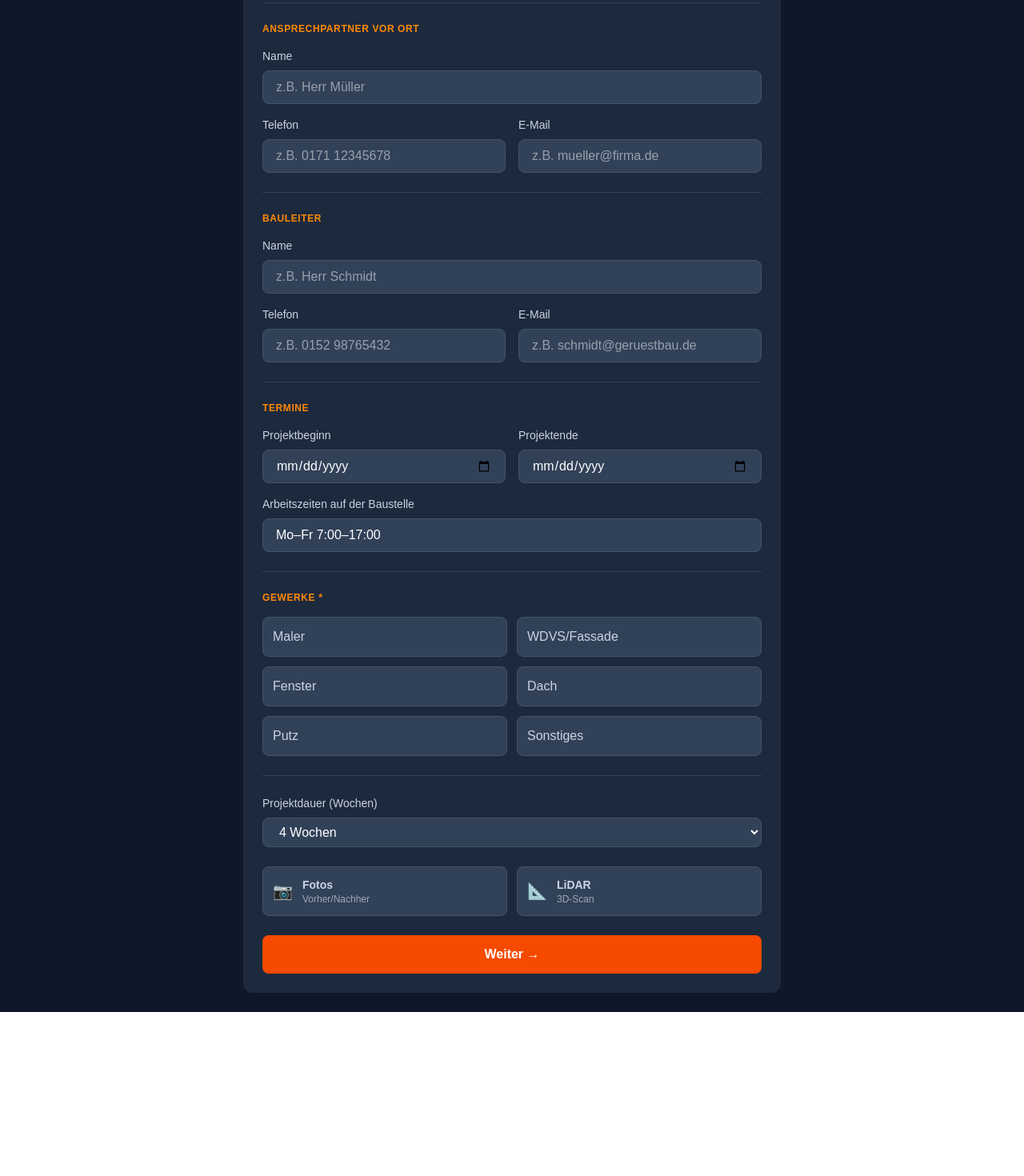
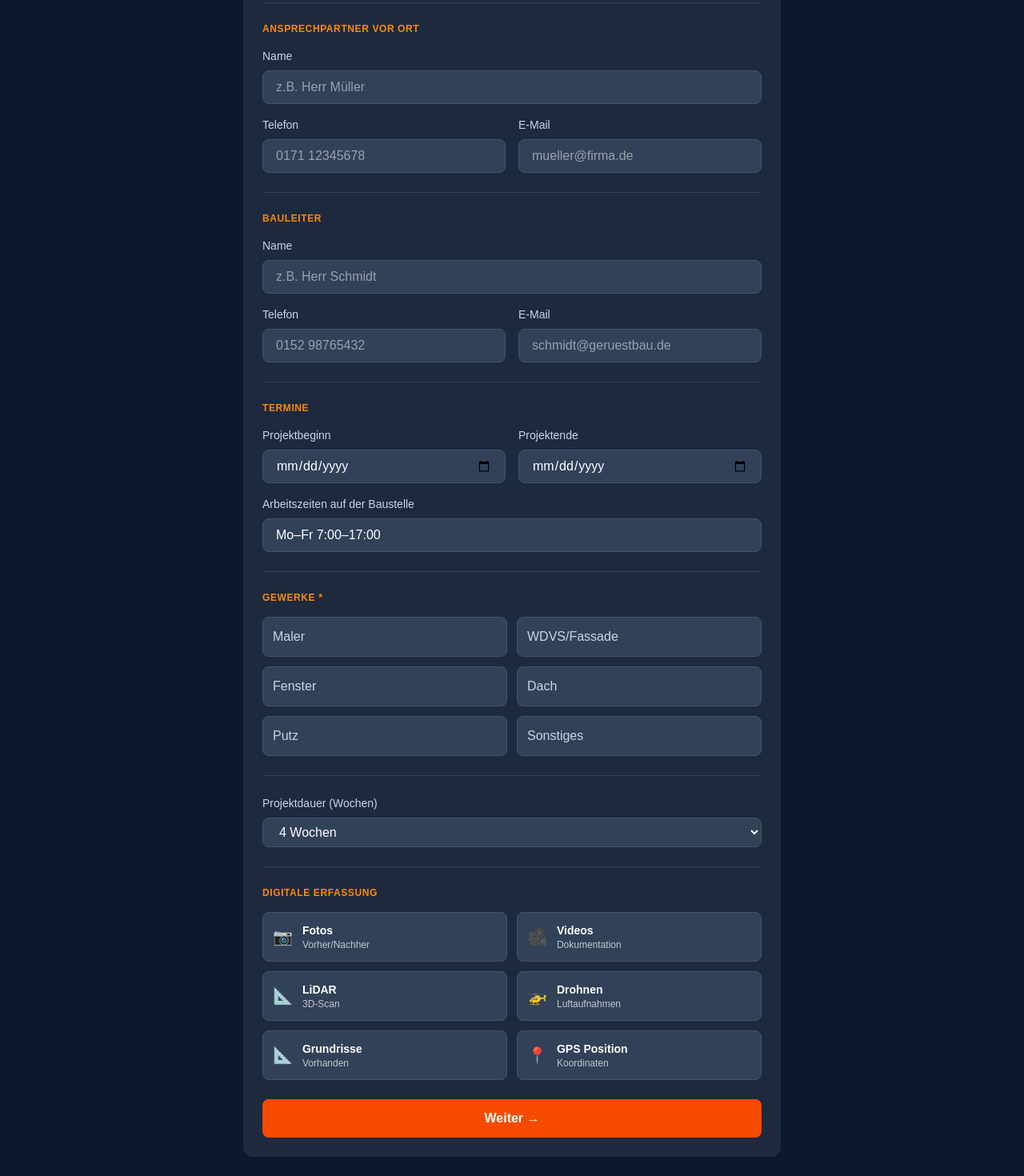
Before and after one commit to A-I-Integration/scaffold-os, a Next.js app: page /aufmass in a window 1280 px wide. Shown: the part 357-1827 px from the top of the page at 80% size. Before the commit the page ends 1622 px from the top, so only its background shows below. Built offline with nearby package versions, Linux system fonts and the light colour scheme.

Commit message:
Modul 1 erweitert: Videos, Drohnen, Grundrisse, GPS, Werbeanlagen, Hauseingaenge

```diff
--- a/app/aufmass/page.tsx
+++ b/app/aufmass/page.tsx
@@ -7,32 +7,25 @@ export default function AufmassPage() {
   const router = useRouter();
 
   const [form, setForm] = useState({
-    // Projekt
     name: '',
     adresse: '',
-
-    // Ansprechpartner
     ansprechpartnerName: '',
     ansprechpartnerTelefon: '',
     ansprechpartnerEmail: '',
-
-    // Bauleiter
     bauleiterName: '',
     bauleiterTelefon: '',
     bauleiterEmail: '',
-
-    // Termine
     projektbeginn: '',
     projektende: '',
     arbeitszeiten: 'Mo–Fr 7:00–17:00',
-
-    // Gewerke & Dauer
     gewerke: [] as string[],
     dauer: '4',
-
-    // Dokumentation
     fotos: false,
+    videos: false,
     lidar: false,
+    drohnen: false,
+    grundrisse: false,
+    gps: false,
   });
 
   const gewerkListe = ['Maler', 'WDVS/Fassade', 'Fenster', 'Dach', 'Putz', 'Sonstiges'];
@@ -86,28 +79,20 @@ export default function AufmassPage() {
           {/* Projekt */}
           <div className="border-b border-slate-700 pb-6">
             <h3 className="text-orange-400 text-xs font-bold uppercase tracking-wider mb-4">Projekt</h3>
-
             <div className="space-y-4">
               <div>
                 <label className="block text-sm font-medium mb-2 text-slate-300">Projektname / Kunde *</label>
-                <input
-                  type="text"
-                  value={form.name}
+                <input type="text" value={form.name}
                   onChange={(e) => setForm({...form, name: e.target.value})}
-                  className="w-full bg-slate-700 border border-slate-600 rounded-lg px-4 py-2 text-white focus:outline-none focus:border-orange-500"
-                  placeholder="z.B. Merola"
-                />
+                  className="w-full bg-slate-700 border border-slate-600 rounded-lg px-4 py-2 text-white"
+                  placeholder="z.B. Merola" />
               </div>
-
               <div>
                 <label className="block text-sm font-medium mb-2 text-slate-300">Baustellenadresse *</label>
-                <input
-                  type="text"
-                  value={form.adresse}
+                <input type="text" value={form.adresse}
                   onChange={(e) => setForm({...form, adresse: e.target.value})}
-                  className="w-full bg-slate-700 border border-slate-600 rounded-lg px-4 py-2 text-white focus:outline-none focus:border-orange-500"
-                  placeholder="z.B. Bänkstegge 14"
-                />
+                  className="w-full bg-slate-700 border border-slate-600 rounded-lg px-4 py-2 text-white"
+                  placeholder="z.B. Bänkstegge 14" />
               </div>
             </div>
           </div>
@@ -115,38 +100,28 @@ export default function AufmassPage() {
           {/* Ansprechpartner */}
           <div className="border-b border-slate-700 pb-6">
             <h3 className="text-orange-400 text-xs font-bold uppercase tracking-wider mb-4">Ansprechpartner vor Ort</h3>
-
             <div className="space-y-4">
               <div>
                 <label className="block text-sm font-medium mb-2 text-slate-300">Name</label>
-                <input
-                  type="text"
-                  value={form.ansprechpartnerName}
+                <input type="text" value={form.ansprechpartnerName}
                   onChange={(e) => setForm({...form, ansprechpartnerName: e.target.value})}
-                  className="w-full bg-slate-700 border border-slate-600 rounded-lg px-4 py-2 text-white focus:outline-none focus:border-orange-500"
-                  placeholder="z.B. Herr Müller"
-                />
+                  className="w-full bg-slate-700 border border-slate-600 rounded-lg px-4 py-2 text-white"
+                  placeholder="z.B. Herr Müller" />
               </div>
               <div className="grid grid-cols-2 gap-4">
                 <div>
                   <label className="block text-sm font-medium mb-2 text-slate-300">Telefon</label>
-                  <input
-                    type="tel"
-                    value={form.ansprechpartnerTelefon}
+                  <input type="tel" value={form.ansprechpartnerTelefon}
                     onChange={(e) => setForm({...form, ansprechpartnerTelefon: e.target.value})}
-                    className="w-full bg-slate-700 border border-slate-600 rounded-lg px-4 py-2 text-white focus:outline-none focus:border-orange-500"
-                    placeholder="z.B. 0171 12345678"
-                  />
+                    className="w-full bg-slate-700 border border-slate-600 rounded-lg px-4 py-2 text-white"
+                    placeholder="0171 12345678" />
                 </div>
                 <div>
                   <label className="block text-sm font-medium mb-2 text-slate-300">E-Mail</label>
-                  <input
-                    type="email"
-                    value={form.ansprechpartnerEmail}
+                  <input type="email" value={form.ansprechpartnerEmail}
                     onChange={(e) => setForm({...form, ansprechpartnerEmail: e.target.value})}
-                    className="w-full bg-slate-700 border border-slate-600 rounded-lg px-4 py-2 text-white focus:outline-none focus:border-orange-500"
-                    placeholder="z.B. mueller@firma.de"
-                  />
+                    className="w-full bg-slate-700 border border-slate-600 rounded-lg px-4 py-2 text-white"
+                    placeholder="mueller@firma.de" />
                 </div>
               </div>
             </div>
@@ -155,38 +130,28 @@ export default function AufmassPage() {
           {/* Bauleiter */}
           <div className="border-b border-slate-700 pb-6">
             <h3 className="text-orange-400 text-xs font-bold uppercase tracking-wider mb-4">Bauleiter</h3>
-
             <div className="space-y-4">
               <div>
                 <label className="block text-sm font-medium mb-2 text-slate-300">Name</label>
-                <input
-                  type="text"
-                  value={form.bauleiterName}
+                <input type="text" value={form.bauleiterName}
                   onChange={(e) => setForm({...form, bauleiterName: e.target.value})}
-                  className="w-full bg-slate-700 border border-slate-600 rounded-lg px-4 py-2 text-white focus:outline-none focus:border-orange-500"
-                  placeholder="z.B. Herr Schmidt"
-                />
+                  className="w-full bg-slate-700 border border-slate-600 rounded-lg px-4 py-2 text-white"
+                  placeholder="z.B. Herr Schmidt" />
               </div>
               <div className="grid grid-cols-2 gap-4">
                 <div>
                   <label className="block text-sm font-medium mb-2 text-slate-300">Telefon</label>
-                  <input
-                    type="tel"
-                    value={form.bauleiterTelefon}
+                  <input type="tel" value={form.bauleiterTelefon}
                     onChange={(e) => setForm({...form, bauleiterTelefon: e.target.value})}
-                    className="w-full bg-slate-700 border border-slate-600 rounded-lg px-4 py-2 text-white focus:outline-none focus:border-orange-500"
-                    placeholder="z.B. 0152 98765432"
-                  />
+                    className="w-full bg-slate-700 border border-slate-600 rounded-lg px-4 py-2 text-white"
+                    placeholder="0152 98765432" />
                 </div>
                 <div>
                   <label className="block text-sm font-medium mb-2 text-slate-300">E-Mail</label>
-                  <input
-                    type="email"
-                    value={form.bauleiterEmail}
+                  <input type="email" value={form.bauleiterEmail}
                     onChange={(e) => setForm({...form, bauleiterEmail: e.target.value})}
-                    className="w-full bg-slate-700 border border-slate-600 rounded-lg px-4 py-2 text-white focus:outline-none focus:border-orange-500"
-                    placeholder="z.B. schmidt@geruestbau.de"
-                  />
+                    className="w-full bg-slate-700 border border-slate-600 rounded-lg px-4 py-2 text-white"
+                    placeholder="schmidt@geruestbau.de" />
                 </div>
               </div>
             </div>
@@ -195,28 +160,20 @@ export default function AufmassPage() {
           {/* Termine */}
           <div className="border-b border-slate-700 pb-6">
             <h3 className="text-orange-400 text-xs font-bold uppercase tracking-wider mb-4">Termine</h3>
-
             <div className="grid grid-cols-2 gap-4">
               <div>
                 <label className="block text-sm font-medium mb-2 text-slate-300">Projektbeginn</label>
-                <input
-                  type="date"
-                  value={form.projektbeginn}
+                <input type="date" value={form.projektbeginn}
                   onChange={(e) => setForm({...form, projektbeginn: e.target.value})}
-                  className="w-full bg-slate-700 border border-slate-600 rounded-lg px-4 py-2 text-white focus:outline-none focus:border-orange-500"
-                />
+                  className="w-full bg-slate-700 border border-slate-600 rounded-lg px-4 py-2 text-white" />
               </div>
               <div>
                 <label className="block text-sm font-medium mb-2 text-slate-300">Projektende</label>
-                <input
-                  type="date"
-                  value={form.projektende}
+                <input type="date" value={form.projektende}
                   onChange={(e) => setForm({...form, projektende: e.target.value})}
-                  className="w-full bg-slate-700 border border-slate-600 rounded-lg px-4 py-2 text-white focus:outline-none focus:border-orange-500"
-                />
+                  className="w-full bg-slate-700 border border-slate-600 rounded-lg px-4 py-2 text-white" />
               </div>
             </div>
-
             {getStandzeit() && (
               <div className="mt-3 bg-blue-900/30 border border-blue-500/50 rounded-lg p-3">
                 <div className="text-blue-400 text-sm">
@@ -224,16 +181,12 @@ export default function AufmassPage() {
                 </div>
               </div>
             )}
-
             <div className="mt-4">
               <label className="block text-sm font-medium mb-2 text-slate-300">Arbeitszeiten auf der Baustelle</label>
-              <input
-                type="text"
-                value={form.arbeitszeiten}
+              <input type="text" value={form.arbeitszeiten}
                 onChange={(e) => setForm({...form, arbeitszeiten: e.target.value})}
-                className="w-full bg-slate-700 border border-slate-600 rounded-lg px-4 py-2 text-white focus:outline-none focus:border-orange-500"
-                placeholder="z.B. Mo–Fr 7:00–17:00"
-              />
+                className="w-full bg-slate-700 border border-slate-600 rounded-lg px-4 py-2 text-white"
+                placeholder="z.B. Mo–Fr 7:00–17:00" />
             </div>
           </div>
 
@@ -242,15 +195,8 @@ export default function AufmassPage() {
             <h3 className="text-orange-400 text-xs font-bold uppercase tracking-wider mb-4">Gewerke *</h3>
             <div className="grid grid-cols-2 gap-3">
               {gewerkListe.map(g => (
-                <button
-                  key={g}
-                  onClick={() => toggleGewerk(g)}
-                  className={`p-3 rounded-lg border text-left transition ${
-                    form.gewerke.includes(g)
-                      ? 'bg-orange-600/20 border-orange-500 text-orange-300'
-                      : 'bg-slate-700 border-slate-600 text-slate-300 hover:border-slate-500'
-                  }`}
-                >
+                <button key={g} onClick={() => toggleGewerk(g)}
+                  className={`p-3 rounded-lg border text-left transition ${form.gewerke.includes(g) ? 'bg-orange-600/20 border-orange-500 text-orange-300' : 'bg-slate-700 border-slate-600 text-slate-300'}`}>
                   {g}
                 </button>
               ))}
@@ -258,13 +204,10 @@ export default function AufmassPage() {
           </div>
 
           {/* Dauer */}
-          <div>
+          <div className="border-b border-slate-700 pb-6">
             <label className="block text-sm font-medium mb-2 text-slate-300">Projektdauer (Wochen)</label>
-            <select
-              value={form.dauer}
-              onChange={(e) => setForm({...form, dauer: e.target.value})}
-              className="w-full bg-slate-700 border border-slate-600 rounded-lg px-4 py-2 text-white focus:outline-none focus:border-orange-500"
-            >
+            <select value={form.dauer} onChange={(e) => setForm({...form, dauer: e.target.value})}
+              className="w-full bg-slate-700 border border-slate-600 rounded-lg px-4 py-2 text-white">
               <option value="1">1 Woche</option>
               <option value="2">2 Wochen</option>
               <option value="3">3 Wochen</option>
@@ -276,54 +219,54 @@ export default function AufmassPage() {
           </div>
 
           {/* Dokumentation */}
-          <div className="grid grid-cols-2 gap-3">
-            <button
-              onClick={() => setForm({...form, fotos: !form.fotos})}
-              className={`p-3 rounded-lg border text-left transition flex items-center gap-3 ${
-                form.fotos
-                  ? 'bg-orange-600/20 border-orange-500 text-orange-300'
-                  : 'bg-slate-700 border-slate-600 text-slate-300'
-              }`}
-            >
-              <span className="text-xl">📷</span>
-              <div>
-                <div className="font-semibold text-sm">Fotos</div>
-                <div className="text-xs opacity-70">Vorher/Nachher</div>
-              </div>
-            </button>
-            <button
-              onClick={() => setForm({...form, lidar: !form.lidar})}
-              className={`p-3 rounded-lg border text-left transition flex items-center gap-3 ${
-                form.lidar
-                  ? 'bg-orange-600/20 border-orange-500 text-orange-300'
-                  : 'bg-slate-700 border-slate-600 text-slate-300'
-              }`}
-            >
-              <span className="text-xl">📐</span>
-              <div>
-                <div className="font-semibold text-sm">LiDAR</div>
-                <div className="text-xs opacity-70">3D-Scan</div>
-              </div>
-            </button>
+          <div>
+            <h3 className="text-orange-400 text-xs font-bold uppercase tracking-wider mb-4">Digitale Erfassung</h3>
+            <div className="grid grid-cols-2 gap-3">
+              <button onClick={() => setForm({...form, fotos: !form.fotos})}
+                className={`p-3 rounded-lg border text-left transition flex items-center gap-3 ${form.fotos ? 'bg-orange-600/20 border-orange-500 text-orange-300' : 'bg-slate-700 border-slate-600'}`}>
+                <span className="text-xl">📷</span>
+                <div><div className="font-semibold text-sm">Fotos</div><div className="text-xs opacity-70">Vorher/Nachher</div></div>
+              </button>
+              <button onClick={() => setForm({...form, videos: !form.videos})}
+                className={`p-3 rounded-lg border text-left transition flex items-center gap-3 ${form.videos ? 'bg-orange-600/20 border-orange-500 text-orange-300' : 'bg-slate-700 border-slate-600'}`}>
+                <span className="text-xl">🎥</span>
+                <div><div className="font-semibold text-sm">Videos</div><div className="text-xs opacity-70">Dokumentation</div></div>
+              </button>
+              <button onClick={() => setForm({...form, lidar: !form.lidar})}
+                className={`p-3 rounded-lg border text-left transition flex items-center gap-3 ${form.lidar ? 'bg-orange-600/20 border-orange-500 text-orange-300' : 'bg-slate-700 border-slate-600'}`}>
+                <span className="text-xl">📐</span>
+                <div><div className="font-semibold text-sm">LiDAR</div><div className="text-xs opacity-70">3D-Scan</div></div>
+              </button>
+              <button onClick={() => setForm({...form, drohnen: !form.drohnen})}
+                className={`p-3 rounded-lg border text-left transition flex items-center gap-3 ${form.drohnen ? 'bg-orange-600/20 border-orange-500 text-orange-300' : 'bg-slate-700 border-slate-600'}`}>
+                <span className="text-xl">🚁</span>
+                <div><div className="font-semibold text-sm">Drohnen</div><div className="text-xs opacity-70">Luftaufnahmen</div></div>
+              </button>
+              <button onClick={() => setForm({...form, grundrisse: !form.grundrisse})}
+                className={`p-3 rounded-lg border text-left transition flex items-center gap-3 ${form.grundrisse ? 'bg-orange-600/20 border-orange-500 text-orange-300' : 'bg-slate-700 border-slate-600'}`}>
+                <span className="text-xl">📐</span>
+                <div><div className="font-semibold text-sm">Grundrisse</div><div className="text-xs opacity-70">Vorhanden</div></div>
+              </button>
+              <button onClick={() => setForm({...form, gps: !form.gps})}
+                className={`p-3 rounded-lg border text-left transition flex items-center gap-3 ${form.gps ? 'bg-orange-600/20 border-orange-500 text-orange-300' : 'bg-slate-700 border-slate-600'}`}>
+                <span className="text-xl">📍</span>
+                <div><div className="font-semibold text-sm">GPS Position</div><div className="text-xs opacity-70">Koordinaten</div></div>
+              </button>
+            </div>
           </div>
 
-          {/* Lastklasse */}
           {form.gewerke.length > 0 && (
             <div className="bg-green-900/30 border border-green-500/50 rounded-lg p-4">
               <div className="flex items-center gap-2 text-green-400 font-semibold">
                 <span>✅</span>
                 <span>Lastklasse {getLastklasse()} (DIN EN 12811-1)</span>
               </div>
-              <p className="text-green-300/70 text-sm mt-1">
-                Automatisch basierend auf Gewerken berechnet
-              </p>
+              <p className="text-green-300/70 text-sm mt-1">Automatisch basierend auf Gewerken berechnet</p>
             </div>
           )}
 
-          <button
-            onClick={handleWeiter}
-            className="w-full bg-orange-600 hover:bg-orange-700 text-white font-semibold py-3 px-4 rounded-lg transition"
-          >
+          <button onClick={handleWeiter}
+            className="w-full bg-orange-600 hover:bg-orange-700 text-white font-semibold py-3 px-4 rounded-lg transition">
             Weiter →
           </button>
 
--- a/app/aufmass/schritt2/page.tsx
+++ b/app/aufmass/schritt2/page.tsx
@@ -17,6 +17,8 @@ export default function Schritt2Page() {
     fassade: '',
     garagen: false,
     fluchtwege: false,
+    werbeanlagen: false,
+    hauseingaenge: '',
     hindernisse: [] as string[],
     durchfahrt: false,
   });
@@ -69,39 +71,37 @@ export default function Schritt2Page() {
 
         <div className="bg-slate-800 rounded-xl p-6 space-y-6">
 
-          {/* Abmessungen */}
           <div className="grid grid-cols-2 gap-4">
             <div>
               <label className="block text-sm font-medium mb-2 text-slate-300">Länge (m) *</label>
               <input type="number" value={form.laenge}
-                onChange={e => setForm({...form, laenge: e.target.value})}
+                onChange={(e) => setForm({...form, laenge: e.target.value})}
                 className="w-full bg-slate-700 border border-slate-600 rounded-lg px-4 py-2 text-white"
                 placeholder="z.B. 18" />
             </div>
             <div>
               <label className="block text-sm font-medium mb-2 text-slate-300">Höhe (m) *</label>
               <input type="number" value={form.hoehe}
-                onChange={e => setForm({...form, hoehe: e.target.value})}
+                onChange={(e) => setForm({...form, hoehe: e.target.value})}
                 className="w-full bg-slate-700 border border-slate-600 rounded-lg px-4 py-2 text-white"
                 placeholder="z.B. 10" />
             </div>
             <div>
               <label className="block text-sm font-medium mb-2 text-slate-300">Breite (m)</label>
               <input type="number" value={form.breite}
-                onChange={e => setForm({...form, breite: e.target.value})}
+                onChange={(e) => setForm({...form, breite: e.target.value})}
                 className="w-full bg-slate-700 border border-slate-600 rounded-lg px-4 py-2 text-white"
                 placeholder="z.B. 8" />
             </div>
             <div>
               <label className="block text-sm font-medium mb-2 text-slate-300">Traufhöhe (m)</label>
               <input type="number" value={form.traufhoehe}
-                onChange={e => setForm({...form, traufhoehe: e.target.value})}
+                onChange={(e) => setForm({...form, traufhoehe: e.target.value})}
                 className="w-full bg-slate-700 border border-slate-600 rounded-lg px-4 py-2 text-white"
                 placeholder="z.B. 8.5" />
             </div>
           </div>
 
-          {/* Dachform */}
           <div>
             <label className="block text-sm font-medium mb-3 text-slate-300">Dachform</label>
             <div className="grid grid-cols-3 gap-3">
@@ -114,16 +114,14 @@ export default function Schritt2Page() {
             </div>
           </div>
 
-          {/* Dachüberstand */}
           <div>
             <label className="block text-sm font-medium mb-2 text-slate-300">Dachüberstand (m)</label>
             <input type="number" value={form.dachueberstand}
-              onChange={e => setForm({...form, dachueberstand: e.target.value})}
+              onChange={(e) => setForm({...form, dachueberstand: e.target.value})}
               className="w-full bg-slate-700 border border-slate-600 rounded-lg px-4 py-2 text-white"
               placeholder="z.B. 0.5" />
           </div>
 
-          {/* Fassadenmaterial */}
           <div>
             <label className="block text-sm font-medium mb-3 text-slate-300">Fassadenmaterial</label>
             <div className="grid grid-cols-2 gap-3">
@@ -136,7 +134,6 @@ export default function Schritt2Page() {
             </div>
           </div>
 
-          {/* Hindernisse */}
           <div>
             <label className="block text-sm font-medium mb-3 text-slate-300">Hindernisse an der Fassade</label>
             <div className="grid grid-cols-2 gap-3">
@@ -149,7 +146,6 @@ export default function Schritt2Page() {
             </div>
           </div>
 
-          {/* Toggle-Optionen */}
           <div className="space-y-3">
             <button onClick={() => setForm({...form, garagen: !form.garagen})}
               className={`w-full p-3 rounded-lg border text-left transition flex items-center gap-3 ${form.garagen ? 'bg-orange-600/20 border-orange-500 text-orange-300' : 'bg-slate-700 border-slate-600'}`}>
@@ -163,6 +159,12 @@ export default function Schritt2Page() {
               <div><div className="font-semibold text-sm">Fluchtwege beachten</div></div>
             </button>
 
+            <button onClick={() => setForm({...form, werbeanlagen: !form.werbeanlagen})}
+              className={`w-full p-3 rounded-lg border text-left transition flex items-center gap-3 ${form.werbeanlagen ? 'bg-orange-600/20 border-orange-500 text-orange-300' : 'bg-slate-700 border-slate-600'}`}>
+              <span className="text-xl">📢</span>
+              <div><div className="font-semibold text-sm">Werbeanlagen vorhanden</div><div className="text-xs opacity-70">Müssen berücksichtigt werden</div></div>
+            </button>
+
             <button onClick={() => setForm({...form, durchfahrt: !form.durchfahrt})}
               className={`w-full p-3 rounded-lg border text-left transition flex items-center gap-3 ${form.durchfahrt ? 'bg-orange-600/20 border-orange-500 text-orange-300' : 'bg-slate-700 border-slate-600'}`}>
               <span className="text-xl">🛣️</span>
@@ -170,7 +172,14 @@ export default function Schritt2Page() {
             </button>
           </div>
 
-          {/* Buttons */}
+          <div>
+            <label className="block text-sm font-medium mb-2 text-slate-300">Anzahl Hauseingänge</label>
+            <input type="number" value={form.hauseingaenge}
+              onChange={(e) => setForm({...form, hauseingaenge: e.target.value})}
+              className="w-full bg-slate-700 border border-slate-600 rounded-lg px-4 py-2 text-white"
+              placeholder="z.B. 2" />
+          </div>
+
           <div className="flex gap-3 pt-4">
             <button onClick={zurueck} className="flex-1 bg-slate-700 hover:bg-slate-600 text-white font-semibold py-3 px-4 rounded-lg">← Zurück</button>
             <button onClick={handleWeiter} className="flex-1 bg-orange-600 hover:bg-orange-700 text-white font-semibold py-3 px-4 rounded-lg">Weiter →</button>
```
